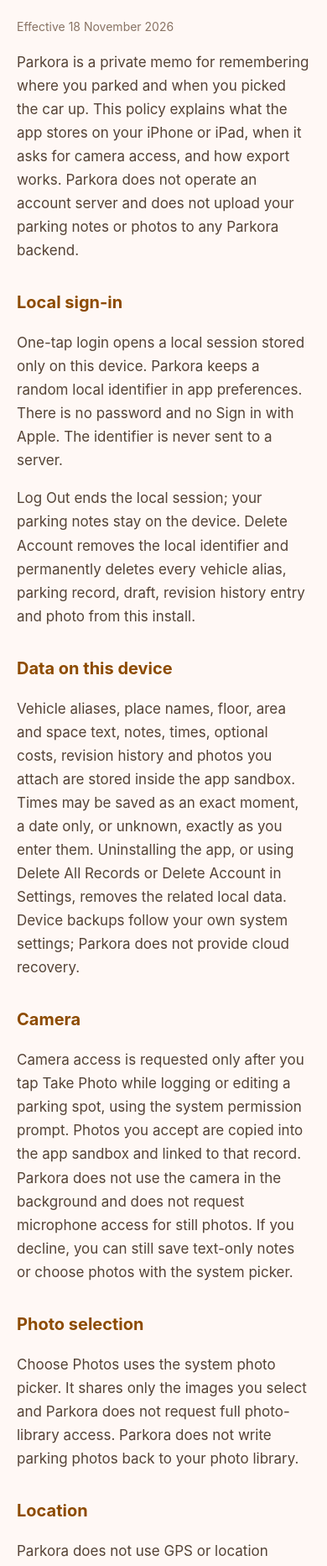
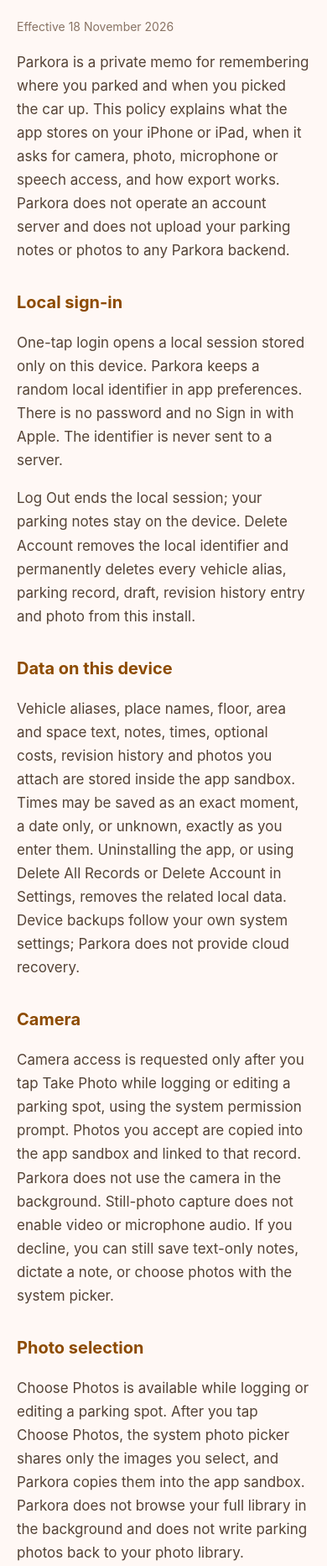
Before and after one commit to parkora-app/parkora-legal, a plain HTML site: page privacy-policy.html in a window 390 px wide. Shown: the part 114-1979 px from the top of the page at 84% size. Drawn offline with Linux system fonts and the light colour scheme.

Commit message:
Document Dictate Note microphone and photo picker access.
Co-authored-by: Cursor <cursoragent@cursor.com>

```diff
--- a/privacy-policy.html
+++ b/privacy-policy.html
@@ -10,7 +10,7 @@
   <main>
     <h1>Privacy Policy</h1>
     <p class="meta">Effective 18 November 2026</p>
-    <p>Parkora is a private memo for remembering where you parked and when you picked the car up. This policy explains what the app stores on your iPhone or iPad, when it asks for camera access, and how export works. Parkora does not operate an account server and does not upload your parking notes or photos to any Parkora backend.</p>
+    <p>Parkora is a private memo for remembering where you parked and when you picked the car up. This policy explains what the app stores on your iPhone or iPad, when it asks for camera, photo, microphone or speech access, and how export works. Parkora does not operate an account server and does not upload your parking notes or photos to any Parkora backend.</p>
 
     <h2>Local sign-in</h2>
     <p>One-tap login opens a local session stored only on this device. Parkora keeps a random local identifier in app preferences. There is no password and no Sign in with Apple. The identifier is never sent to a server.</p>
@@ -20,10 +20,13 @@
     <p>Vehicle aliases, place names, floor, area and space text, notes, times, optional costs, revision history and photos you attach are stored inside the app sandbox. Times may be saved as an exact moment, a date only, or unknown, exactly as you enter them. Uninstalling the app, or using Delete All Records or Delete Account in Settings, removes the related local data. Device backups follow your own system settings; Parkora does not provide cloud recovery.</p>
 
     <h2>Camera</h2>
-    <p>Camera access is requested only after you tap Take Photo while logging or editing a parking spot, using the system permission prompt. Photos you accept are copied into the app sandbox and linked to that record. Parkora does not use the camera in the background and does not request microphone access for still photos. If you decline, you can still save text-only notes or choose photos with the system picker.</p>
+    <p>Camera access is requested only after you tap Take Photo while logging or editing a parking spot, using the system permission prompt. Photos you accept are copied into the app sandbox and linked to that record. Parkora does not use the camera in the background. Still-photo capture does not enable video or microphone audio. If you decline, you can still save text-only notes, dictate a note, or choose photos with the system picker.</p>
 
     <h2>Photo selection</h2>
-    <p>Choose Photos uses the system photo picker. It shares only the images you select and Parkora does not request full photo-library access. Parkora does not write parking photos back to your photo library.</p>
+    <p>Choose Photos is available while logging or editing a parking spot. After you tap Choose Photos, the system photo picker shares only the images you select, and Parkora copies them into the app sandbox. Parkora does not browse your full library in the background and does not write parking photos back to your photo library.</p>
+
+    <h2>Dictate Note (microphone and speech)</h2>
+    <p>Microphone and speech-recognition access are requested only after you tap Dictate Note while writing an optional parking reference note. Spoken words are turned into editable text in that note field on this device. Dictation stops when you tap Stop Dictation or leave the form. You can always type the note instead if you decline these permissions.</p>
 
     <h2>Location</h2>
     <p>Parkora does not use GPS or location services. Floor and place details are text you type yourself.</p>
```
